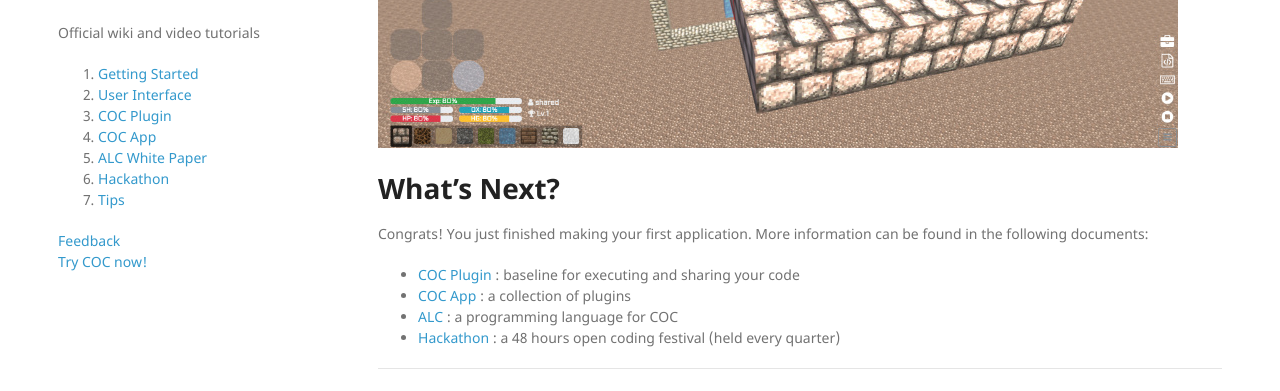
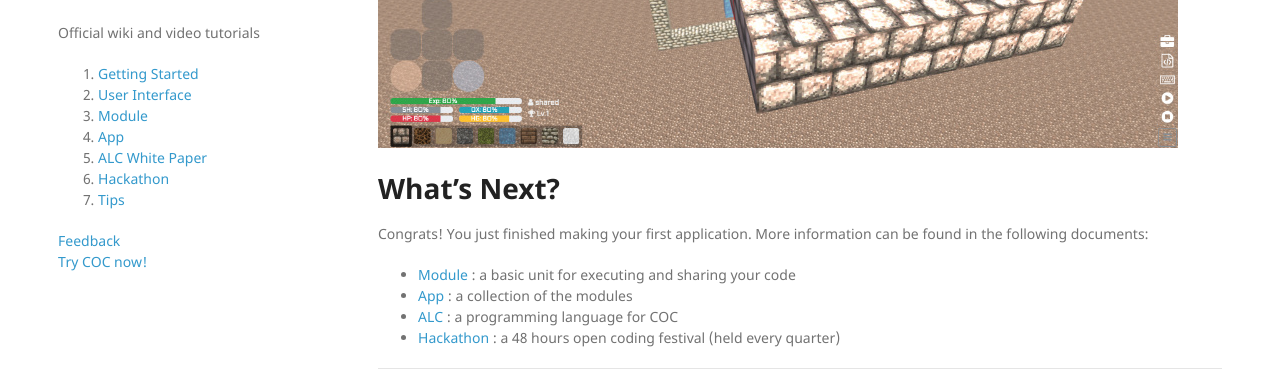
Before and after one commit to daisykim/daisykim.github.io, a Jekyll site: the page built from index.md, in a window 1280 px wide and 900 px high, scrolled down 837 px. Shown: the part 362-753 px from the top of the window. Built offline with Jekyll 4.4.1, drawn with Linux system fonts in a browser that asks for light colours; nearby versions of some CDN libraries.

Commit message:
Change plugin to module

```diff
--- a/_includes/sidebar.html
+++ b/_includes/sidebar.html
@@ -1,8 +1,8 @@
 <ol>
   <li><a href="/">Getting Started</a></li>
   <li><a href="/p/user-interface">User Interface</a></li>
-  <li><a href="/p/coc-plugin">COC Plugin</a></li>
-  <li><a href="/p/coc-app">COC App</a></li>
+  <li><a href="/p/coc-module">Module</a></li>
+  <li><a href="/p/coc-app">App</a></li>
   <li><a href="/p/alc-1.0-white-paper">ALC White Paper</a></li>
   <li><a href="/p/hackathon">Hackathon</a></li>
   <li><a href="/p/tips">Tips</a></li>
--- a/index.md
+++ b/index.md
@@ -47,8 +47,8 @@ fd(4); rt(90)
 Congrats! You just finished making your first application.
 More information can be found in the following documents:
 
-* [COC Plugin](p/coc-plugin) : baseline for executing and sharing your code
-* [COC App](p/coc-app) : a collection of plugins
+* [Module](p/coc-module) : a basic unit for executing and sharing your code
+* [App](p/coc-app) : a collection of the modules
 * [ALC](p/alc-1.0-white-paper) : a programming language for COC
 * [Hackathon](p/hackathon) : a 48 hours open coding festival (held every quarter)
 
```
Also changed, not shown: p/coc-module.md (renamed from p/coc-plugin.md, +1 -1 lines).
